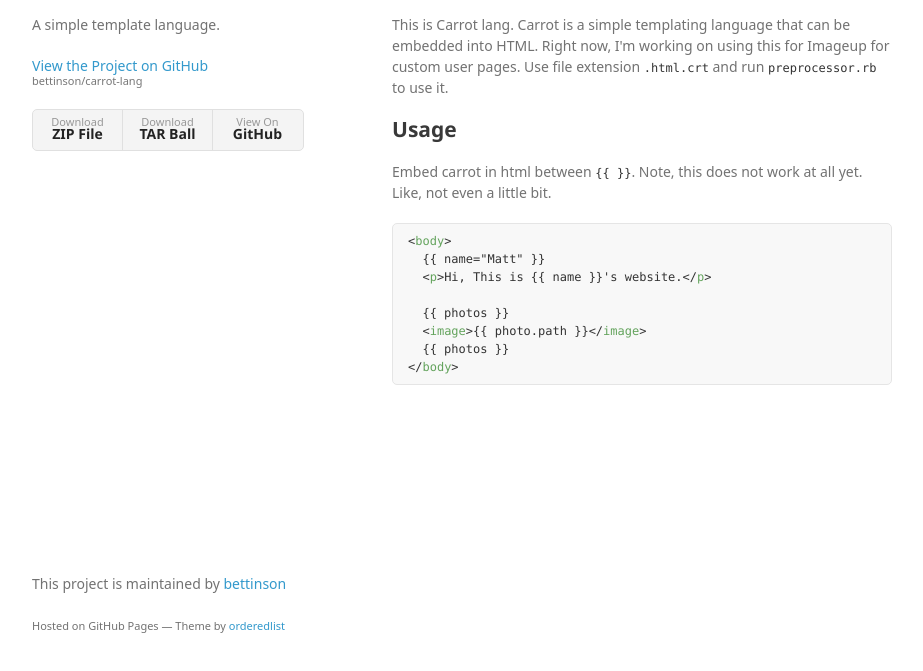
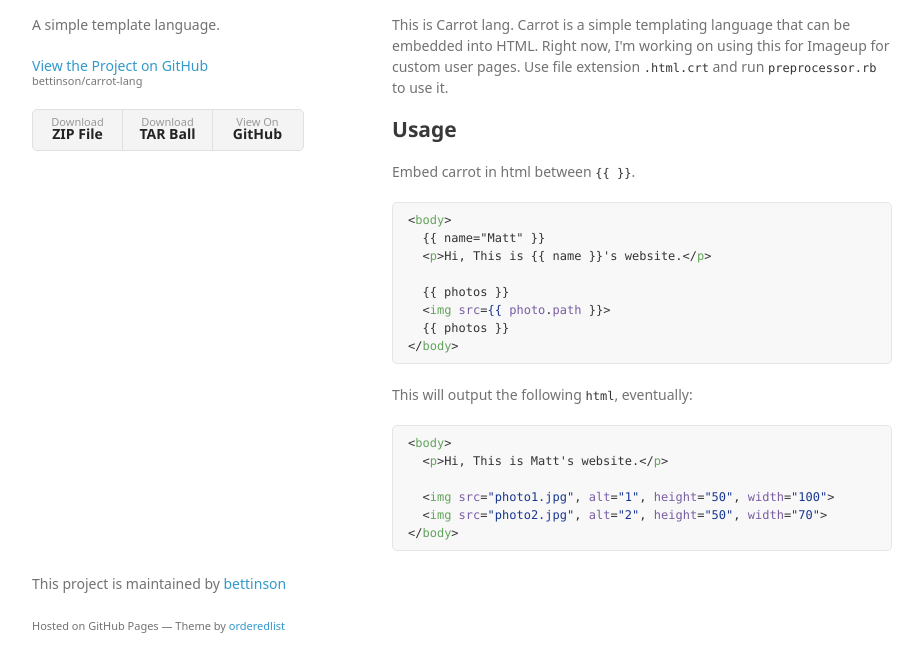
Before and after one commit to bettinson/carrot-lang, a plain HTML site: page index.html in a window 1280 px wide. Shown: the part 95-766 px from the top of the page, without its empty margins (178-1101 px from the left). Drawn offline with Linux system fonts and the light colour scheme; a web font is replaced by a local one.

```diff
--- a/index.html
+++ b/index.html
@@ -36,15 +36,24 @@
 <h2>
 <a id="usage" class="anchor" href="#usage" aria-hidden="true"><span aria-hidden="true" class="octicon octicon-link"></span></a>Usage</h2>
 
-<p>Embed carrot in html between <code>{{ }}</code>. Note, this does not work at all yet. Like, not even a little bit.</p>
+<p>Embed carrot in html between <code>{{ }}</code>.</p>
 
 <div class="highlight highlight-text-html-basic"><pre>&lt;<span class="pl-ent">body</span>&gt;
   {{ name="Matt" }}
   &lt;<span class="pl-ent">p</span>&gt;Hi, This is {{ name }}'s website.&lt;/<span class="pl-ent">p</span>&gt;
 
   {{ photos }}
-  &lt;<span class="pl-ent">image</span>&gt;{{ photo.path }}&lt;/<span class="pl-ent">image</span>&gt;
+  &lt;<span class="pl-ent">img</span> <span class="pl-e">src</span>=<span class="pl-s">{{</span> <span class="pl-e">photo</span>.<span class="pl-e">path</span> }}&gt;
   {{ photos }}
+&lt;/<span class="pl-ent">body</span>&gt;</pre></div>
+
+<p>This will output the following <code>html</code>, eventually:</p>
+
+<div class="highlight highlight-text-html-basic"><pre>&lt;<span class="pl-ent">body</span>&gt;
+  &lt;<span class="pl-ent">p</span>&gt;Hi, This is Matt's website.&lt;/<span class="pl-ent">p</span>&gt;
+
+  &lt;<span class="pl-ent">img</span> <span class="pl-e">src</span>=<span class="pl-s"><span class="pl-pds">"</span>photo1.jpg<span class="pl-pds">"</span></span>, <span class="pl-e">alt</span>=<span class="pl-s"><span class="pl-pds">"</span>1<span class="pl-pds">"</span></span>, <span class="pl-e">height</span>=<span class="pl-s"><span class="pl-pds">"</span>50<span class="pl-pds">"</span></span>, <span class="pl-e">width</span>=<span class="pl-s"><span class="pl-pds">"</span>100<span class="pl-pds">"</span></span>&gt;
+  &lt;<span class="pl-ent">img</span> <span class="pl-e">src</span>=<span class="pl-s"><span class="pl-pds">"</span>photo2.jpg<span class="pl-pds">"</span></span>, <span class="pl-e">alt</span>=<span class="pl-s"><span class="pl-pds">"</span>2<span class="pl-pds">"</span></span>, <span class="pl-e">height</span>=<span class="pl-s"><span class="pl-pds">"</span>50<span class="pl-pds">"</span></span>, <span class="pl-e">width</span>=<span class="pl-s"><span class="pl-pds">"</span>70<span class="pl-pds">"</span></span>&gt;
 &lt;/<span class="pl-ent">body</span>&gt;</pre></div>
       </section>
       <footer>
```
Also changed, not shown: params.json (+1 -1 lines).
